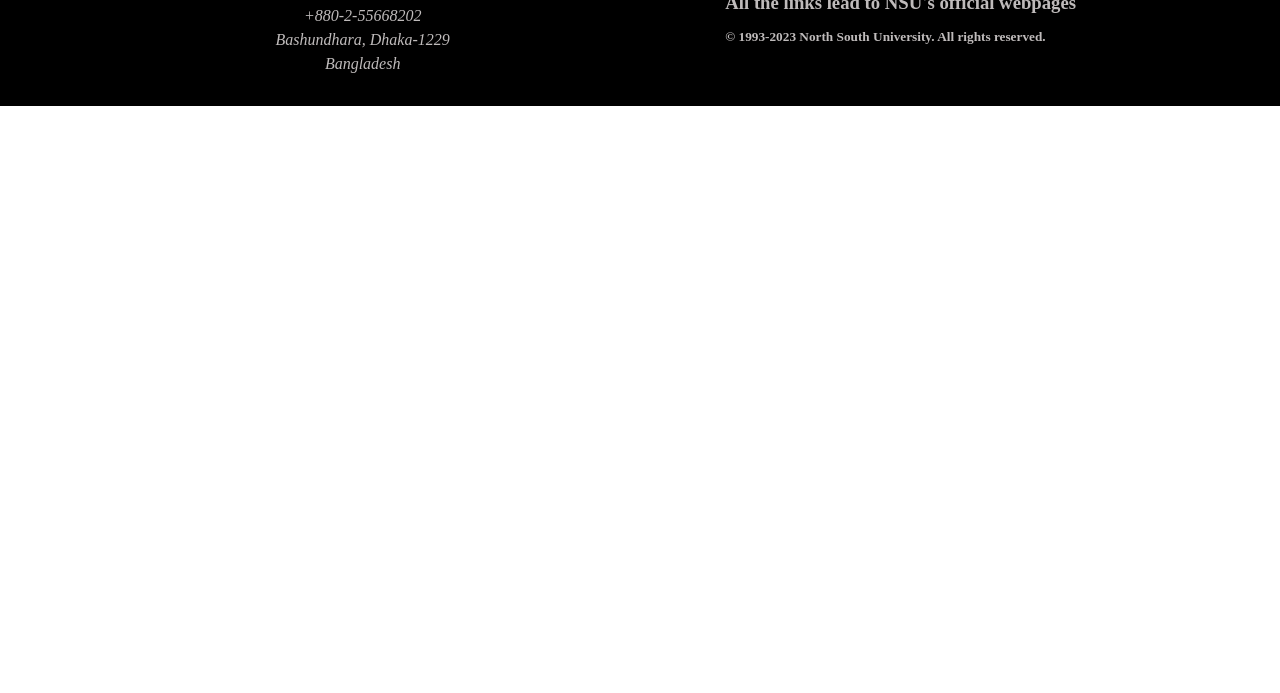
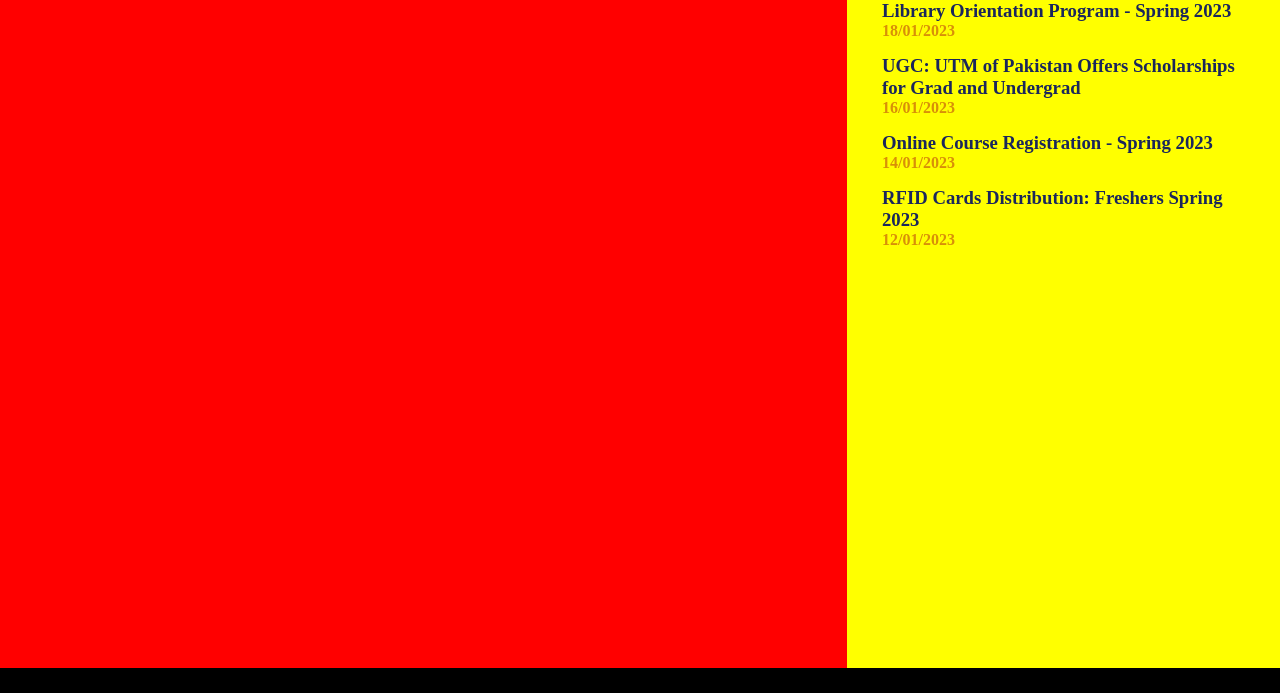
Before and after one commit to RionelxSlovesky/NSU-concept-homepage, a plain HTML site: page index.html in a window 1280 px wide. Shown: the part 1002-1695 px from the top of the page. Before the commit the page ends 1108 px from the top, so only its background shows below. Drawn offline with Linux system fonts and the light colour scheme.

Commit message:
Created notice section
Created notice section, will style further later

```diff
--- a/index.html
+++ b/index.html
@@ -52,6 +52,17 @@
 
             </div>
             <div class="notice-container">
+                <h2 style="margin-bottom: 25px;">Notice</h2>
+                <h3 class="notice-title">Research Proposal for the Period of 2023–24</h3>
+                <h4 class="notice-date">23/01/2023</h4>
+                <h3 class="notice-title">Library Orientation Program - Spring 2023</h3>
+                <h4 class="notice-date">18/01/2023</h4>
+                <h3 class="notice-title">UGC: UTM of Pakistan Offers Scholarships for Grad and Undergrad</h3>
+                <h4 class="notice-date">16/01/2023</h4>
+                <h3 class="notice-title">Online Course Registration - Spring 2023</h3>
+                <h4 class="notice-date">14/01/2023</h4>
+                <h3 class="notice-title">RFID Cards Distribution: Freshers Spring 2023</h3>
+                <h4 class="notice-date">12/01/2023</h4>
 
             </div>
         </section>
--- a/styles/style.css
+++ b/styles/style.css
@@ -86,6 +86,40 @@
 .ranking-items {
     margin-bottom: 5px;
 
+}
+
+/* body */
+
+.body-container {
+    width: 100vw;
+    height: 100vh;
+    background-color: green;
+    display: flex;
+    justify-content: space-between;
+}
+
+.news-info-container {
+    width: 70%;
+    background-color: red;
+    height: 100%;
+
+}
+
+.notice-container {
+    width: 30%;
+    background-color: yellow;
+    height: auto;
+    padding: 25px 35px;
+
+}
+
+.notice-title {
+    color: #1A265C;
+}
+
+.notice-date {
+    color: rgb(216, 143, 8);
+    margin-bottom: 15px;
 }
 
 
@@ -181,6 +215,16 @@
         width: 360px;
     }
 
+    /* body */
+
+    .body-container {
+        flex-direction: column;
+    }
+
+    .notice-container {
+        width: auto;
+    }
+
     /* footer */
 
     .footer-container {
```
